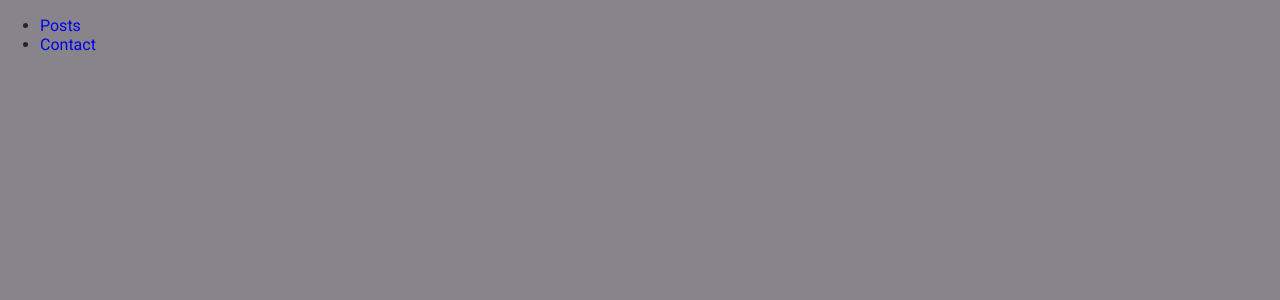
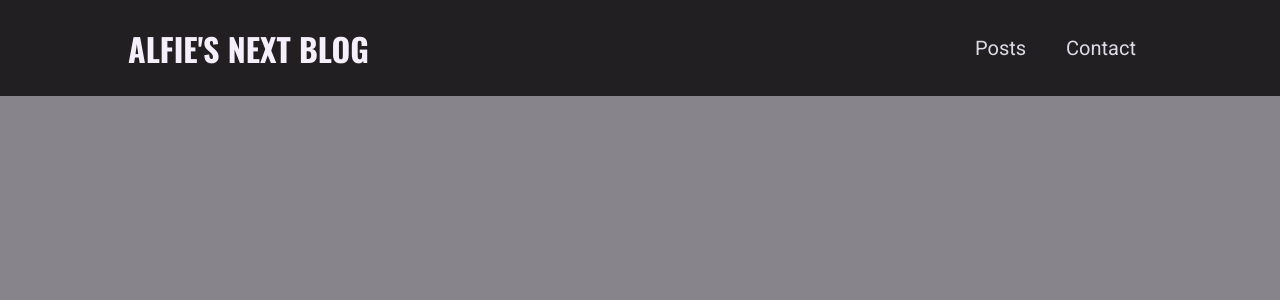
Before and after one commit to alfie1104/next-blog, a Next.js app: page /contact in a window 1280 px wide. Shown: the top 300 px of the page. Built offline with nearby package versions, Linux system fonts and the light colour scheme.

Commit message:
feat(logo, main-navigation): add styling to logo and main-navigation

```diff
--- a/components/layout/logo.js
+++ b/components/layout/logo.js
@@ -1,4 +1,6 @@
+import classes from "./logo.module.css";
+
 function Logo() {
-  return <div></div>;
+  return <div className={classes.logo}>Alfie&apos;s Next Blog</div>;
 }
 export default Logo;
--- /dev/null
+++ b/components/layout/logo.module.css
@@ -0,0 +1,13 @@
+.logo {
+  text-transform: uppercase;
+  font-size: var(--size-5);
+  font-weight: bold;
+  font-family: "Oswald", sans-serif;
+  color: var(--color-grey-50);
+}
+
+@media (min-width: 768px) {
+  .logo {
+    font-size: var(--size-8);
+  }
+}
--- a/components/layout/main-navigation.js
+++ b/components/layout/main-navigation.js
@@ -1,9 +1,10 @@
 import Link from "next/link";
 import Logo from "./logo";
+import classes from "./main-navigation.module.css";
 
 function MainNavigation() {
   return (
-    <header>
+    <header className={classes.header}>
       <Link href="/">
         <a>
           <Logo />
--- /dev/null
+++ b/components/layout/main-navigation.module.css
@@ -0,0 +1,42 @@
+.header {
+  width: 100%;
+  height: 6rem;
+  background-color: var(--color-grey-900);
+  display: flex;
+  justify-content: space-between;
+  align-items: center;
+  padding: 0 10%;
+}
+
+.header ul {
+  list-style: none;
+  display: flex;
+  align-items: baseline;
+  margin: 0;
+  padding: 0;
+}
+
+.header li {
+  margin: 0 var(--size-4);
+}
+
+.header a {
+  color: var(--color-grey-100);
+  font-size: var(--size-4);
+}
+
+.header a:hover,
+.header a:active,
+.header a.active {
+  color: var(--color-grey-200);
+}
+
+@media (min-width: 768px) {
+  .header ul {
+    gap: 0.5rem;
+  }
+
+  .header a {
+    font-size: var(--size-5);
+  }
+}
```
